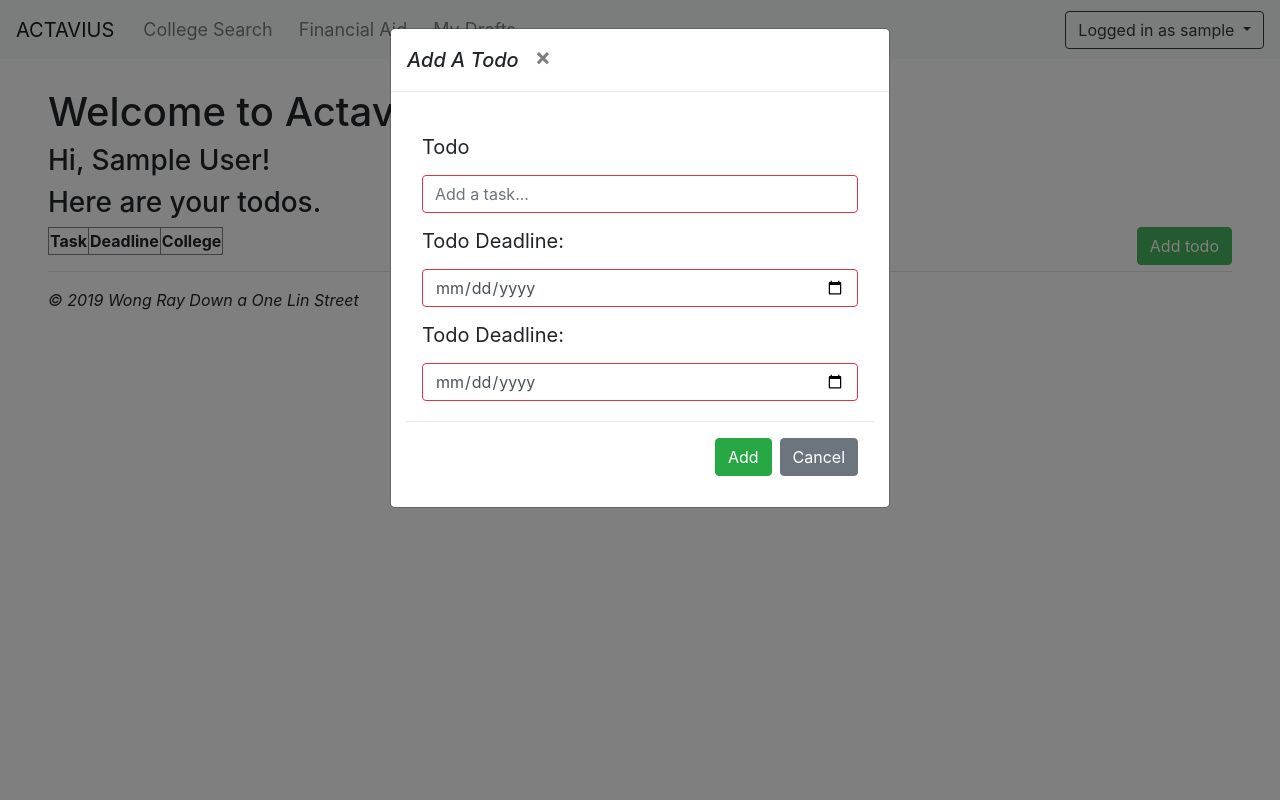
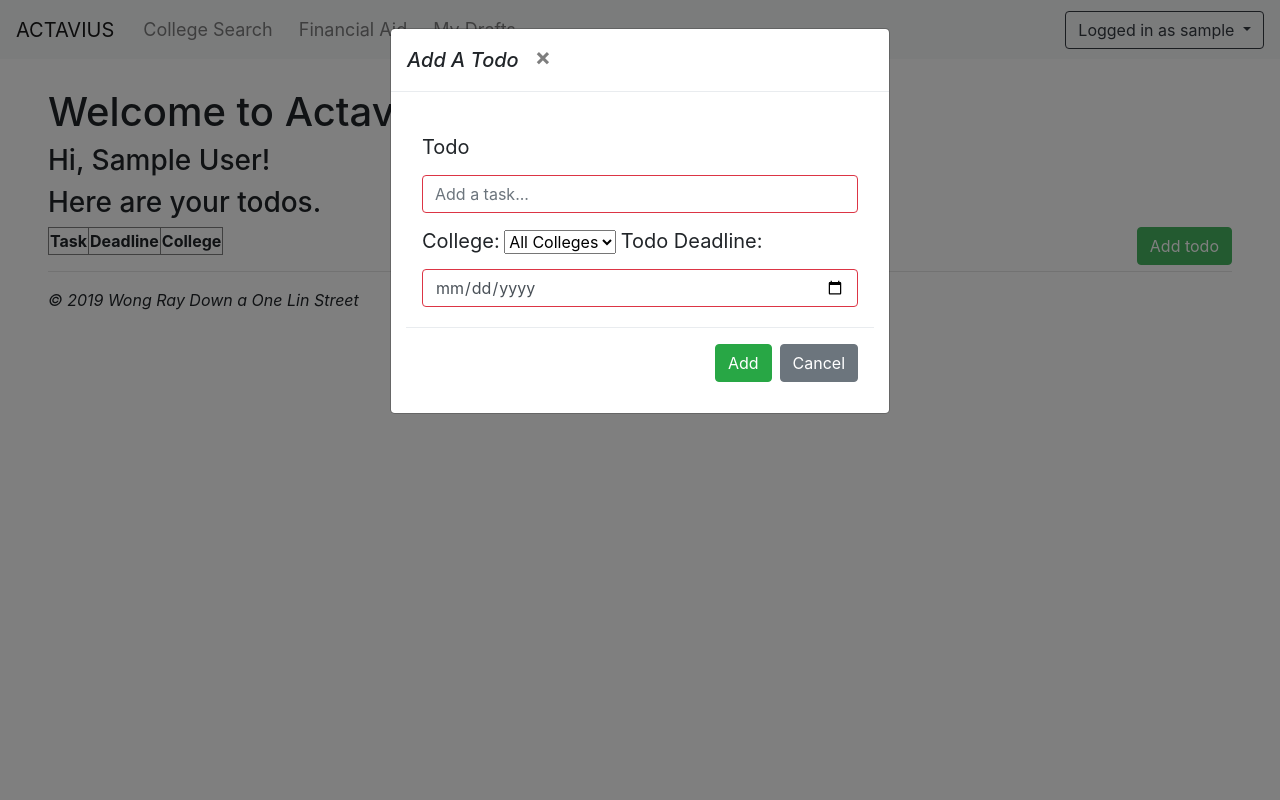
Before and after one commit to wu-rymd/actavius, a Flask app: page / in a window 1280 px wide, after a click on "Add todo". Run offline with Flask 2, Linux system fonts and the light colour scheme; the visitor is signed in with stand-in values (Sample User, id 1); data comes from the database, SQL or seed files in the repository; data that the repository does not hold is empty; some libraries are stand-ins or nearby versions.

Commit message:
made adding todos work

```diff
--- a/__init__.py
+++ b/__init__.py
@@ -16,14 +16,20 @@ def todo_key(a):
     return a[0]*10000 + a[1]*100 + a[2]
 
 
-@app.route("/")
+@app.route("/", methods=["GET","POST"])
 def index():
     if 'username' in session: #if logged in:
+        if request.method == "POST":
+            college_id = request.form.get("college")
+            task = request.form.get("task")
+            deadline = request.form.get("deadline")
+            todo.add_todo(task,deadline,college_id)
         user_id = students.get_user_id_from_username(session['username'])
         all_todos = todo.get_user_todos(user_id)
         for a_todo in all_todos:
             a_todo['unitid'] = colleges.get_id_from_college_name(a_todo['college_name'])
         college_todo = colleges.get_student_colleges(user_id)
+        college_names = [[x[0],x[1]] for x in college_todo]
         college_dict = []
         for college in college_todo:
             temp = {}
@@ -35,7 +41,7 @@ def index():
             college_dict.append(temp)
         all_todos += college_dict
         all_todos.sort(key = todo_key)
-        return render_template("index.html", loggedIn=True, username=session['username'], name=session['name'], all_todos = all_todos)
+        return render_template("index.html", loggedIn=True, username=session['username'], name=session['name'], all_todos = all_todos, all_colleges=college_names)
     return render_template("index.html")
 
 @app.route("/register")
--- a/templates/index.html
+++ b/templates/index.html
@@ -45,12 +45,17 @@ Home Page
             <span aria-hidden="true">&times;</span>
           </button>
         </div>
-        <form class="was-validated" method="POST" action="#" style="padding: 15px;">
+        <form class="was-validated" method="POST" action="/" style="padding: 15px;">
           <div class="modal-body">
             <label for="task" class="text-center col-sm-0 col-form-label col-form-label-lg">Todo </label>
             <input class="form-control my-1" type="text" name="task" placeholder="Add a task..." autofocus required>
-            <label for="deadline" class="text-center col-sm-0 col-form-label col-form-label-lg">Todo Deadline:</label>
-            <input class="form-control my-1" type="date" name="deadline" placeholder="YYYY-MM-DD" autofocus required>
+            <label for="deadline" class="text-center col-sm-0 col-form-label col-form-label-lg">College:</label>
+            <select name="college">
+                <option value="all">All Colleges</option>
+                {% for college in all_colleges %}
+                    <option value="{{college[0]}}">{{college[1]}}</option>
+                {% endfor %}
+            </select>
             <label for="deadline" class="text-center col-sm-0 col-form-label col-form-label-lg">Todo Deadline:</label>
             <input class="form-control my-1" type="date" name="deadline" placeholder="YYYY-MM-DD" autofocus required>
           </div>
--- a/util/todo.py
+++ b/util/todo.py
@@ -9,10 +9,10 @@ DIR += '/../' # points to util, ../ to go back to Flask root
 
 DATABASE_LINK = DIR + "data/database.db"
 
-def add_todo(task, deadline, completed, college_id):
+def add_todo(task, deadline, college_id):
     db = sqlite3.connect(DATABASE_LINK)
     c = db.cursor()
-    params = (task, deadline, completed, college_id)
+    params = (task, deadline, 0, college_id)
     command = "INSERT INTO extra_todo (task, deadline, completed, college_id) VALUES (?, ?, ?, ?)"
     c.execute(command, params)
     db.commit()
```
